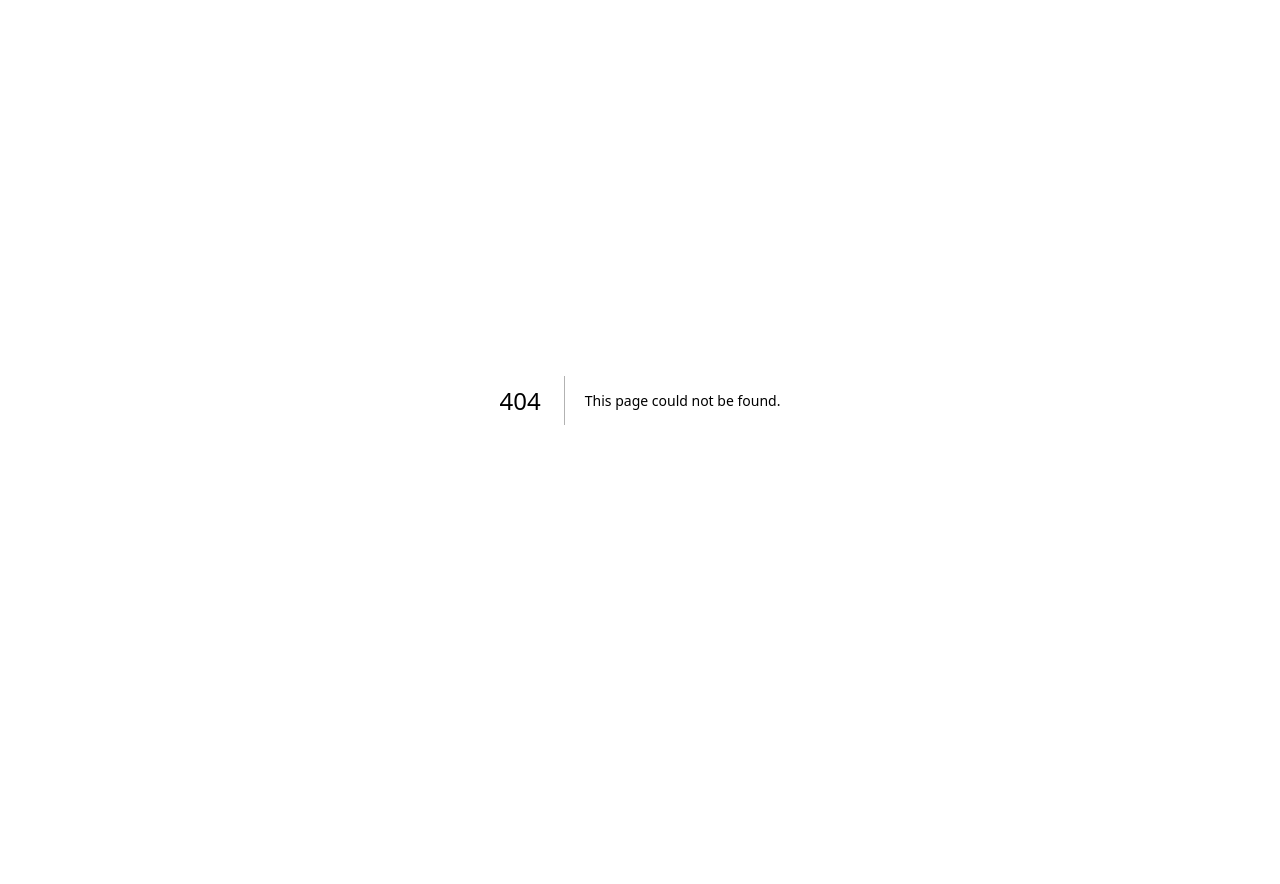
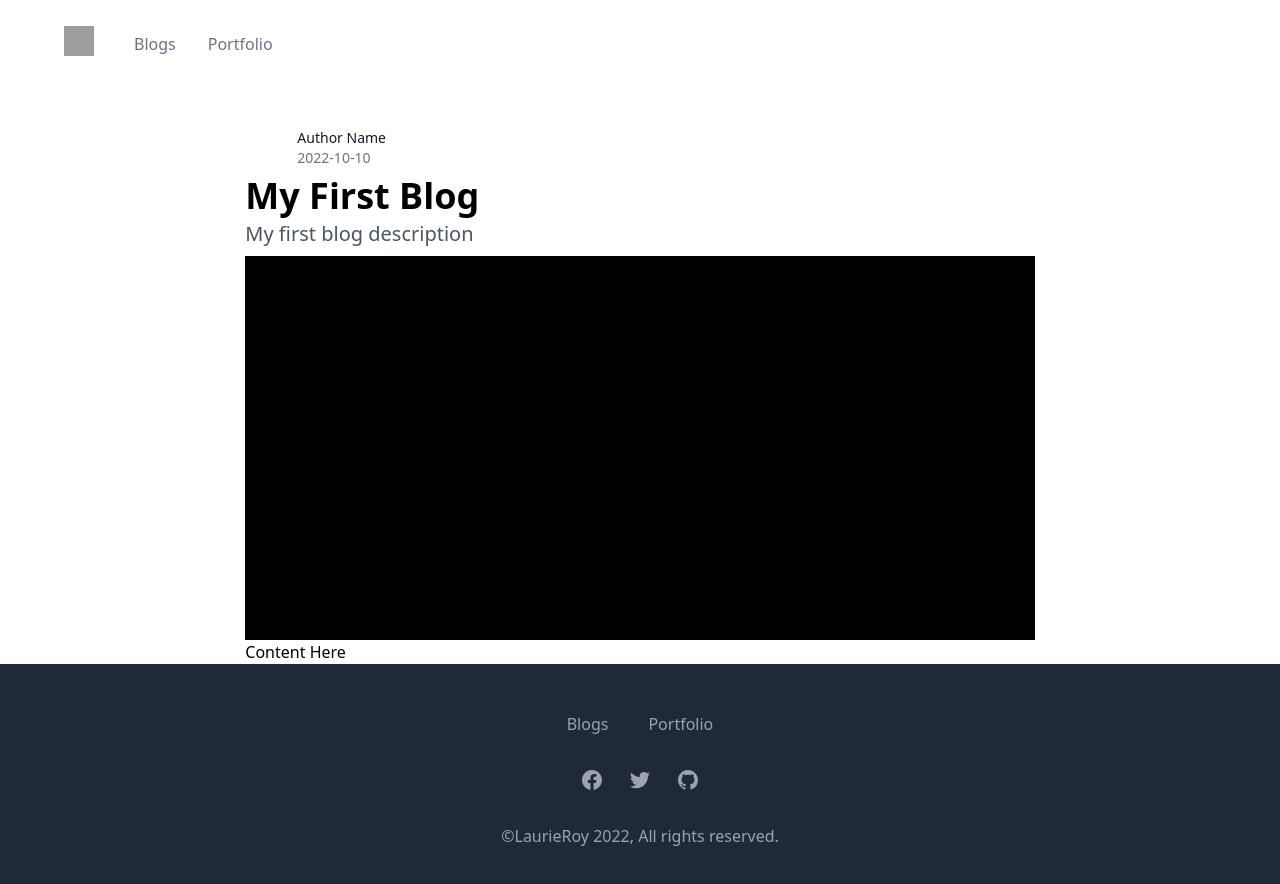
Before and after one commit to laurieroy/next-portfolio, a Next.js app: page /blogs/markdown-full-example in a window 1280 px wide. Before the commit this address had no page. Shown: the top 884 px of the page. Before the commit the page ends 800 px from the top, so only its background shows below. Built offline with nearby package versions, Linux system fonts and the light colour scheme; grey boxes are pictures that could not be loaded.

Commit message:
Add blog detail page with page layout; update type

```diff
--- a/components/layouts/base/index.tsx
+++ b/components/layouts/base/index.tsx
@@ -1,8 +1,9 @@
 import Head from "next/head";
 import Image from "next/legacy/image";
+import { FunctionComponent, PropsWithChildren } from "react";
 import { Footer, Header, Navbar } from "../../common";
 
-const BaseLayout = ({children}: any) => {
+const BaseLayout:FunctionComponent<PropsWithChildren> = ({children}) => {
   return (
     <>
       <div className="mx-auto max-w-7xl px-4 space-y-8 sm:px-6 lg:px-8">
--- a/components/layouts/index.tsx
+++ b/components/layouts/index.tsx
@@ -1 +1,2 @@
 export { default as BaseLayout } from "./base"
+export { default as PageLayout } from "./page"
--- /dev/null
+++ b/components/layouts/page/index.tsx
@@ -0,0 +1,29 @@
+import Head from "next/head";
+import { FunctionComponent, PropsWithChildren } from "react";
+import { Footer, Navbar } from "../../common";
+
+const PageLayout: FunctionComponent<PropsWithChildren> = ({children}) => {
+  return (
+    <>
+      <div className="mx-auto max-w-7xl px-4 space-y-8 sm:px-6 lg:px-8">
+        <Head>
+          <title>Portfolio - Laurie Roy</title>
+          <meta name="description" content="Generated by create next app" />
+          <link rel="icon" href="/favicon.ico" />
+        </Head>
+
+        <div className="relative bg-white pb-8 lg:w-full lg:max-w-2xl">
+          <Navbar />
+        </div>
+
+        <div className="mx-auto max-w-2xl px-4 lg:max-w-7xl">
+          {children}
+        </div>
+      </div>
+      <Footer />
+
+    </>
+   );
+}
+
+export default PageLayout;
--- /dev/null
+++ b/pages/blogs/[slug].tsx
@@ -0,0 +1,63 @@
+import {  NextPage } from 'next/types'
+ import { PageLayout } from '../../components/layouts';
+
+ const BlogDetail: NextPage = () => {
+   return (
+     <>
+       <PageLayout>
+         <div className="w-2/3 m-auto">
+           {/* Blog Header Starts */}
+           <div className="blog-detail-header">
+             <div className="flex flex-row justify-between mb-2">
+               <div className="flex items-center">
+                 <div className="flex-shrink-0">
+                   <a href="#">
+                     <span className="sr-only">Author Name</span>
+                     <div className="relative h-10 w-10 !mb-0" >
+                       {/* <Image
+                         priority
+                         layout="fill"
+                         objectFit="cover"
+                         className="rounded-full"
+                         src={authorImage} alt=""
+                       /> */}
+                     </div>
+                   </a>
+                 </div>
+                 <div className="ml-3">
+                   <p className="text-sm font-medium text-gray-900 !mb-0">
+                     <a href="#" className="hover:underline">
+                       Author Name
+                     </a>
+                   </p>
+                   <div className="flex space-x-1 text-sm text-gray-500">
+                     <time dateTime="{date}">2022-10-10</time>
+                   </div>
+                 </div>
+               </div>
+               <div className="flex self-end">
+                 {/* Social Links Here */}
+               </div>
+             </div>
+             <h1 className="font-bold text-4xl mb-1">My First Blog</h1>
+             <h2 className="blog-detail-header-subtitle mb-2 text-xl text-gray-600">My first blog description</h2>
+             <div className="h-96 bg-black mx-auto w-full relative">
+               {/* <Image
+                 priority
+                 layout="fill"
+                 objectFit="cover"
+                 src={coverImage} alt=""/> */}
+             </div>
+           </div>
+           {/* Blog Header Ends */}
+           <article className="prose lg:prose-lg markdown-image-50">
+             {/* Blog Content Here */}
+             Content Here
+           </article>
+         </div>
+       </PageLayout>
+     </>
+   )
+ }
+
+ export default BlogDetail;
```
